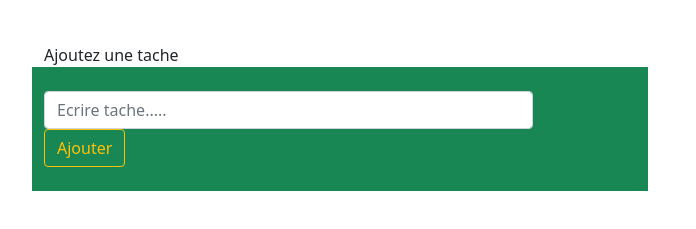
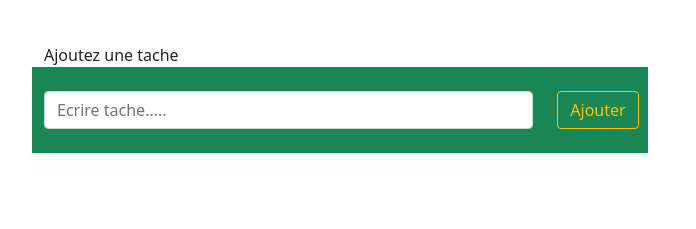
Before and after one commit to papecheikh11/tachejsCdt01, a plain HTML site: page index.html in a window 1280 px wide. Shown: the part 101-330 px from the top of the page, without its empty margins (288-984 px from the left). Drawn offline with nearby package versions, Linux system fonts and the light colour scheme.

Commit message:
modifier

```diff
--- a/index.html
+++ b/index.html
@@ -12,13 +12,13 @@
     <h1 class="text-center my-5">Application de gestions de taches</h1>
     <div class="container col-6 ">
         <label for="tache">Ajoutez une tache</label>
-        <div class="row bg-success w-100 py-3 d-flex">
+        <div class="row bg-success w-100 py-3">
             <div class="col-lg-10 col-md-12 my-2">
                 <input type="text" class="form-control" id="tacheInput" placeholder="Ecrire tache.....">
-                <button class="btn btn-outline-warning" type="button" id="button-ajouter" onclick="addTask()">Ajouter</button>
+
             </div>
             <div class="col-lg-2 col-md-12 my-2">
-
+                <button class="btn btn-outline-warning" type="button" id="button-ajouter" onclick="addTask()">Ajouter</button>
             </div>
         </div>
     </div>
```
